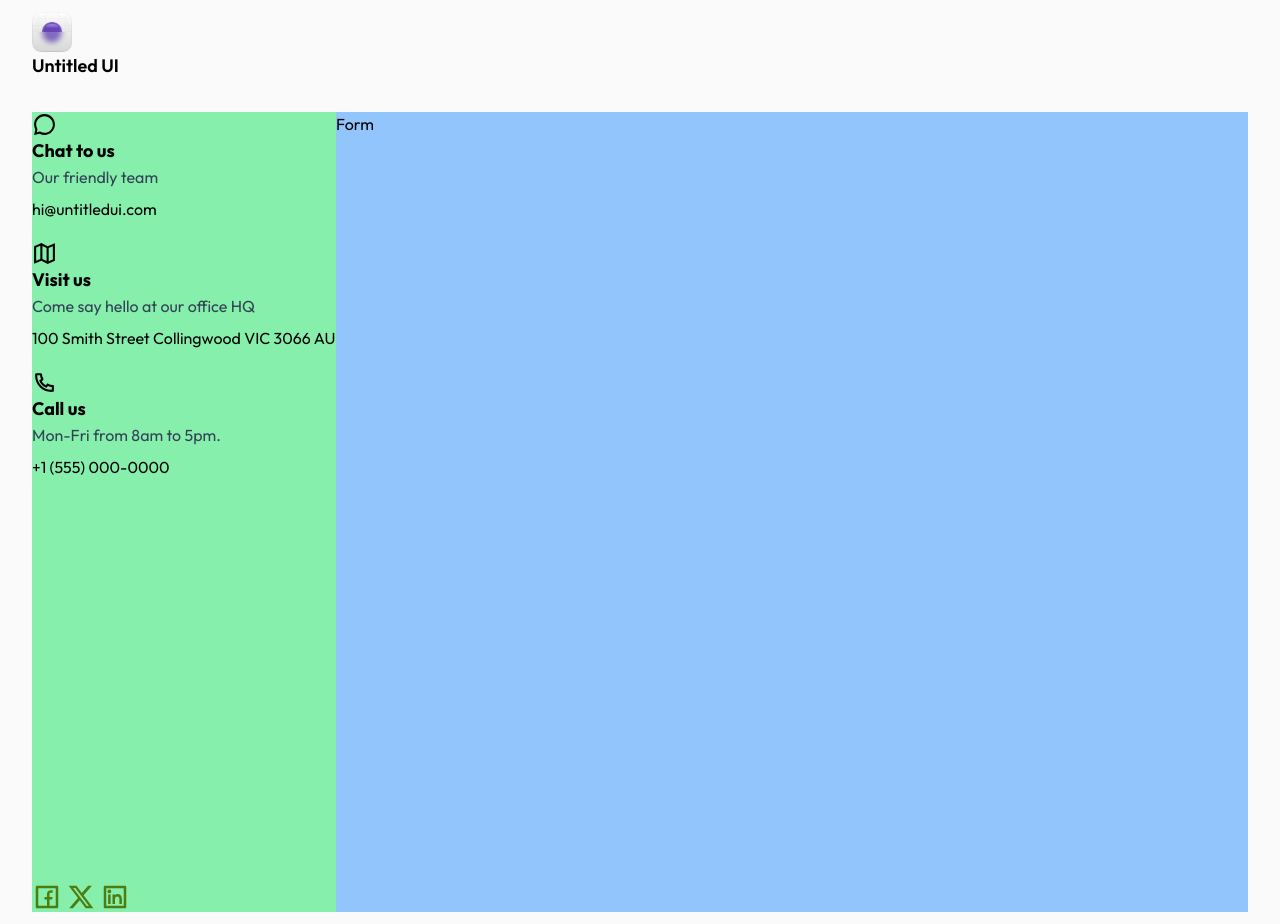
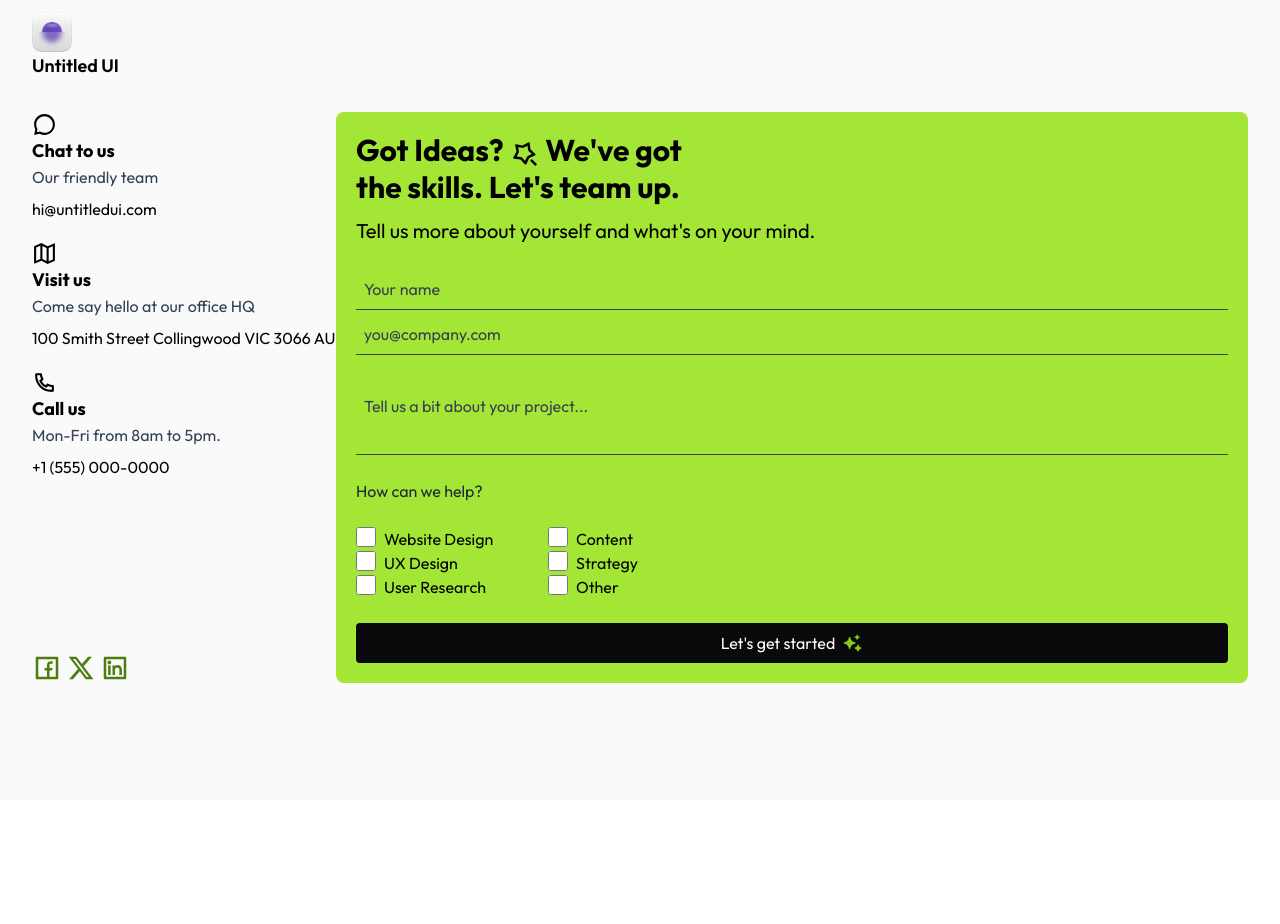
Before and after one commit to Vishallokhande8788/Untitled, a React (Vite) app: page / in a window 1280 px wide. After the commit the page ends 800 px from the top, so only its background shows below. Built offline with nearby package versions, Linux system fonts and the light colour scheme.

Commit message:
Form UI Complete

```diff
--- a/src/components/Aside.jsx
+++ b/src/components/Aside.jsx
@@ -33,7 +33,7 @@ function Aside() {
   ];
 
   return (
-    <div className="flex min-h-screen flex-col justify-between">
+    <div className="flex min-h-full flex-col justify-between">
       {/* Contact Information */}
       <section>
         {contactInfo.map((info) => {
--- a/src/components/Form.jsx
+++ b/src/components/Form.jsx
@@ -1,7 +1,73 @@
-import React from "react";
+import { RiMagicLine, RiSparklingFill } from "react-icons/ri";
 
 function Form() {
-  return <div>Form</div>;
+  const services = [
+    "Website Design",
+    "Content",
+    "UX Design",
+    "Strategy",
+    "User Research",
+    "Other",
+  ];
+
+  return (
+    <>
+      {/* Intro */}
+      <h1 className="mb-3 text-3xl font-bold">
+        Got Ideas? <RiMagicLine className="inline-block" /> We've got <br /> the
+        skills. Let's team up.
+      </h1>
+      <p className="mb-6 text-xl">
+        Tell us more about yourself and what's on your mind.
+      </p>
+
+      {/* Inputs */}
+      <form className="flex flex-col gap-1">
+        <input
+          type="text"
+          name="fullname"
+          id="fullname"
+          placeholder="Your name"
+          className="border-b border-stone-700 p-2 placeholder-gray-700 md:bg-lime-400"
+        />
+        <input
+          type="email"
+          name="email"
+          id="email"
+          placeholder="you@company.com"
+          className="border-b border-stone-700 p-2 placeholder-gray-700 md:bg-lime-400"
+        />
+        <input
+          type="text"
+          name="message"
+          id="message"
+          placeholder="Tell us a bit about your project..."
+          className="h-24 border-b border-stone-700 p-2 placeholder-gray-700 md:bg-lime-400"
+        />
+
+        <p className="my-5 text-gray-800">How can we help?</p>
+
+        <div className="mb-5 grid max-w-96 grid-cols-2">
+          {services.map((service, idx) => {
+            return (
+              <label key={idx} className="flex cursor-pointer gap-2">
+                <input type="checkbox" name="" id="" className="size-5" />{" "}
+                {service}
+              </label>
+            );
+          })}
+        </div>
+
+        <button
+          type="submit"
+          className="flex items-center justify-center gap-2 rounded bg-zinc-950 p-2 text-white"
+        >
+          Let's get started{" "}
+          <RiSparklingFill className="text-lime-500" size={20} />{" "}
+        </button>
+      </form>
+    </>
+  );
 }
 
 export default Form;
--- a/src/pages/Home.jsx
+++ b/src/pages/Home.jsx
@@ -6,11 +6,11 @@ function Home() {
   return (
     <div className="min-h-screen bg-zinc-50 px-4 py-3 md:px-8">
       <Header />
-      <main className="grid grid-cols-8 bg-red-100">
-        <div className="col-span-2 hidden bg-green-300 md:block">
+      <main className="grid grid-cols-8">
+        <div className="col-span-2 hidden md:block">
           <Aside />
         </div>
-        <div className="col-span-full bg-blue-300 md:col-span-6">
+        <div className="col-span-full rounded-lg p-5 md:col-span-6 md:bg-lime-400">
           <Form />
         </div>
       </main>
```
